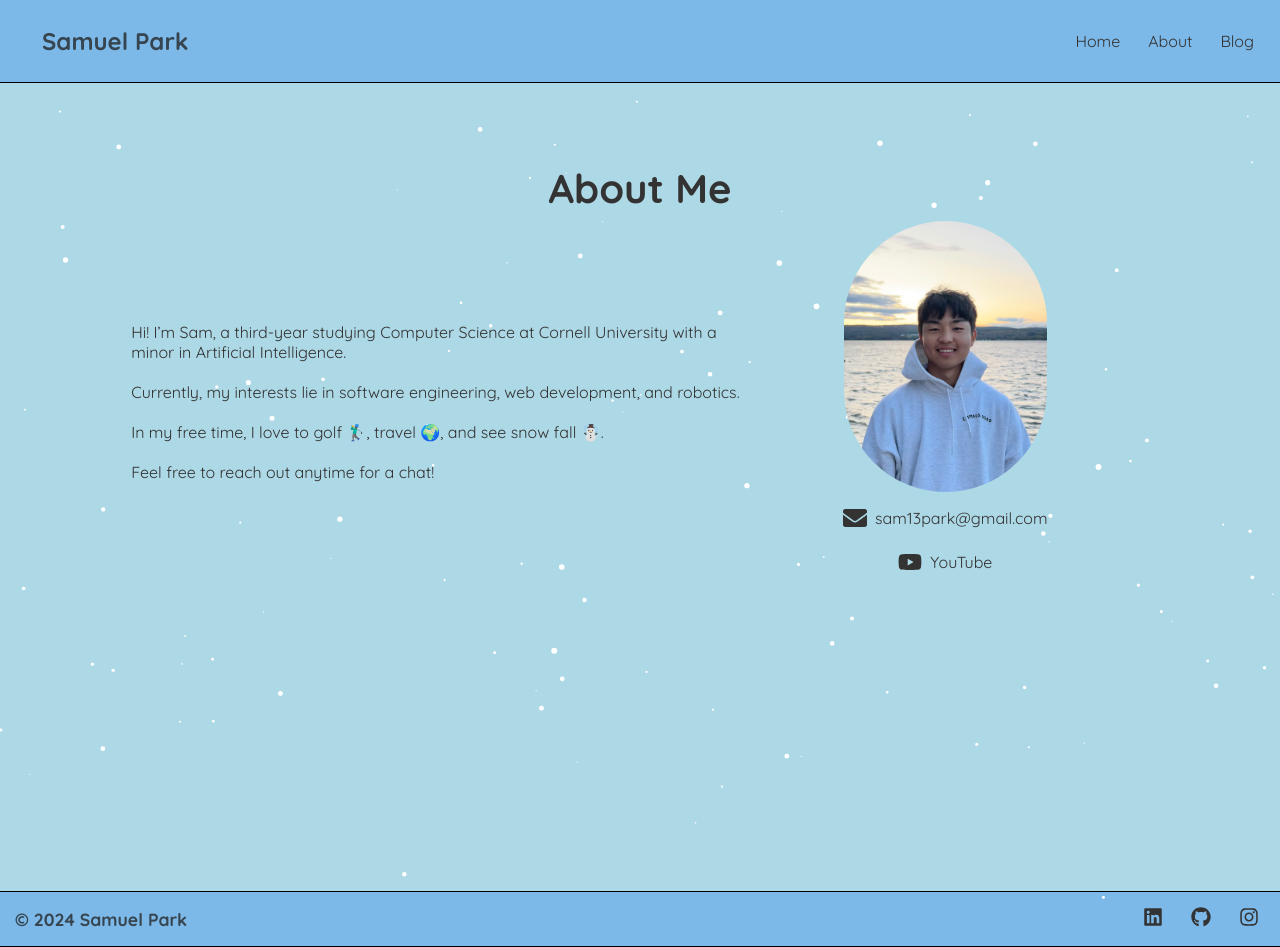
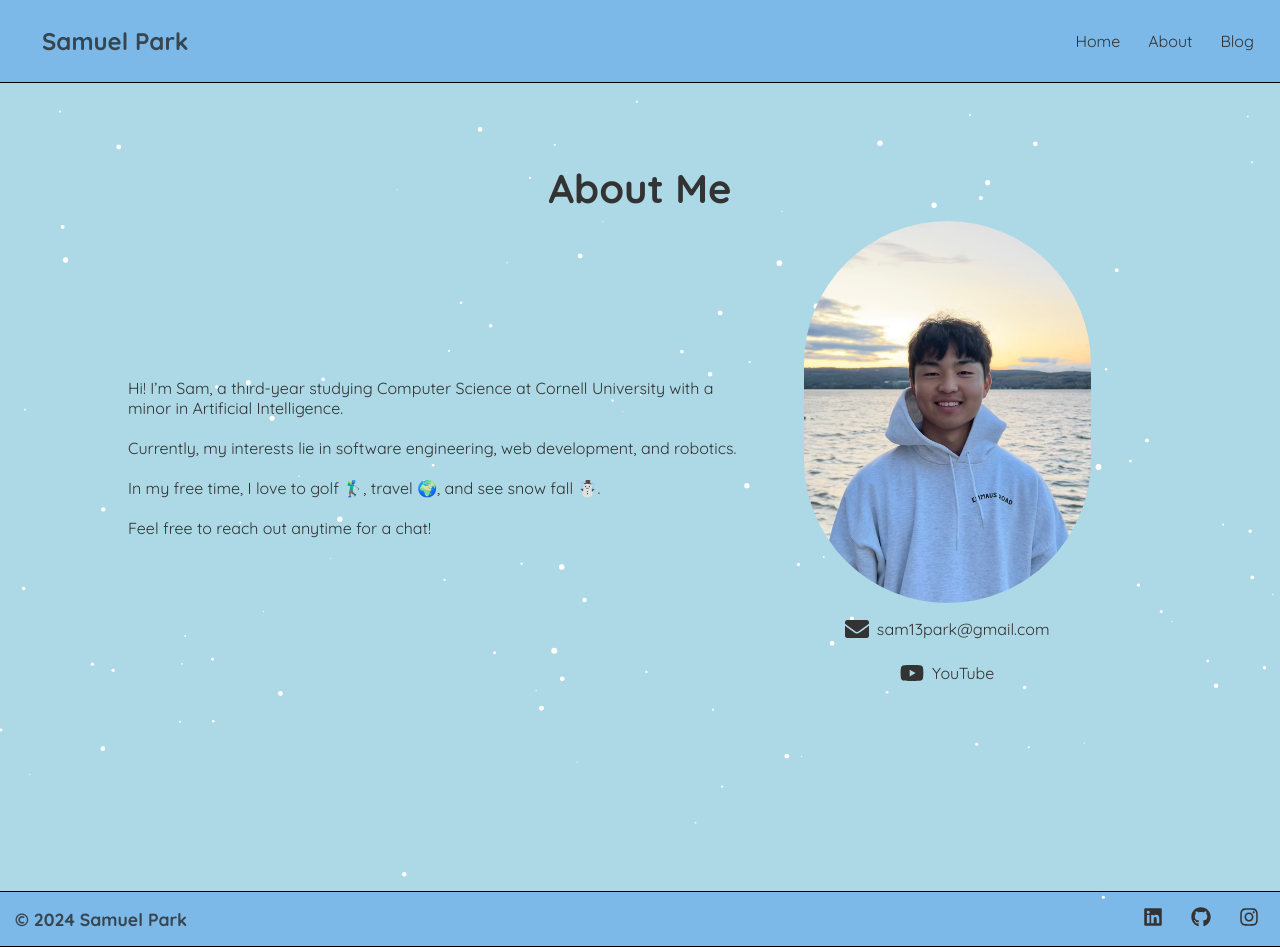
Before and after one commit to samparkk13/parksamuel.com, a React (Create React App) app: page /about in a window 1280 px wide. Built offline with nearby package versions, Linux system fonts and the light colour scheme.

Commit message:
image resize

```diff
--- a/src/components/About/About.js
+++ b/src/components/About/About.js
@@ -8,7 +8,7 @@ import AboutLinks from './AboutLinks';
 
 const About = () => {
     return (
-        <Box bg="lightblue" maxW = "100vw" minH="100vh" overflowY="auto" overflowX="hidden" p={4} d="flex" flexDirection="column" alignItems="center">
+        <Box bg="lightblue" width = "100vw" minH="100vh" overflowY="auto" overflowX="hidden" p={4} d="flex" flexDirection="column" alignItems="center">
             <Heading align="center" fontSize="2.5rem" mt="20mm">
                 About Me
             </Heading>
@@ -38,7 +38,7 @@ const About = () => {
                         src={ProfPicLarge}
                         alt="About Me"
                         w={{ base: "250px", sm: "50%" }}
-                        minWidth="50%"
+                        minWidth="70%"
                         maxW="50%"
                         height="auto"
                         borderRadius="200"
```
